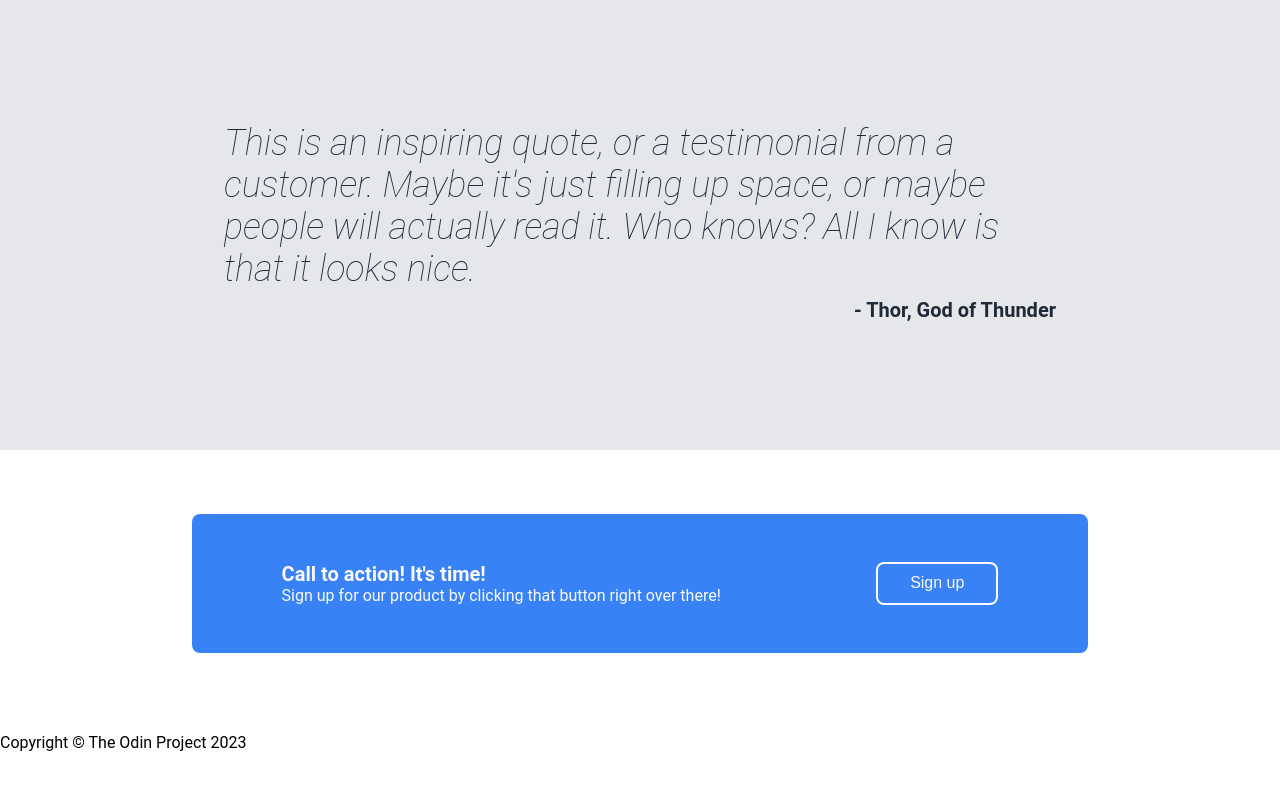
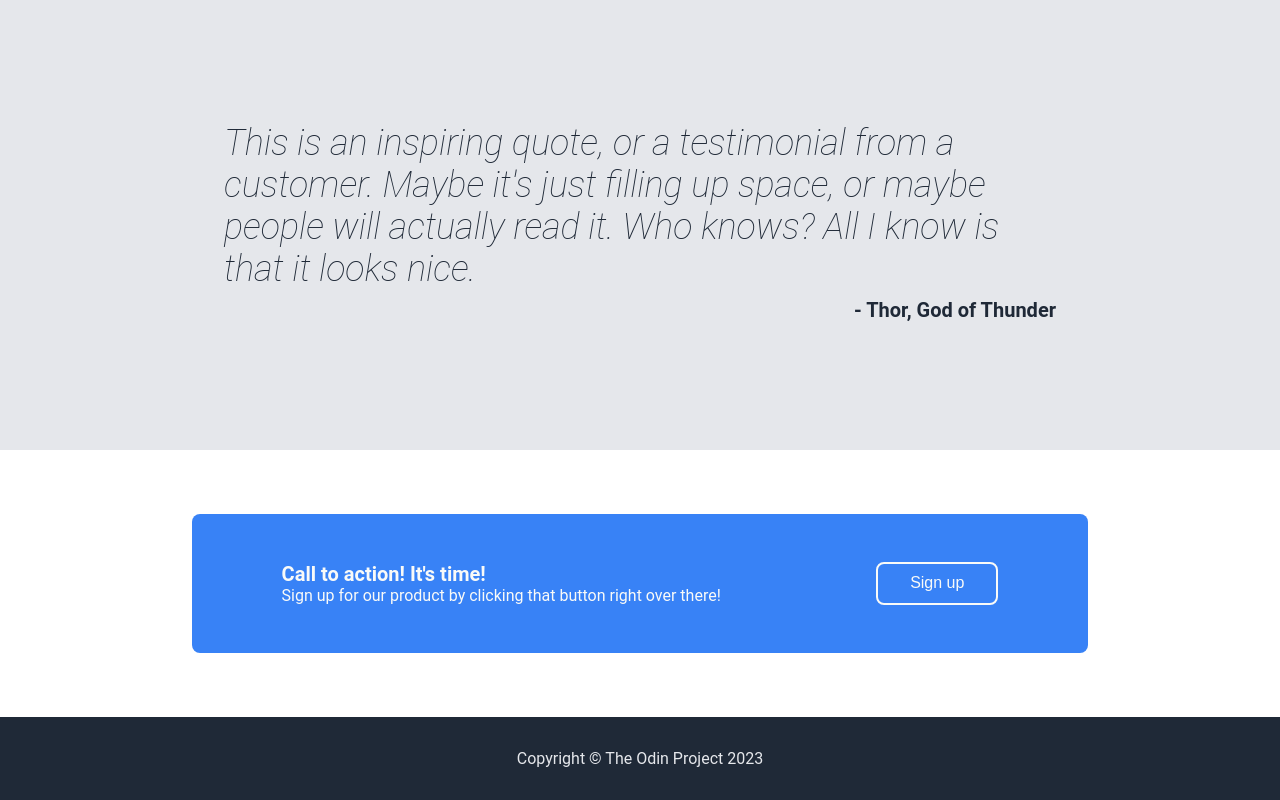
Before and after one commit to aroch17/odin-landing-page, a plain HTML site: page index.html in a window 1280 px wide. Shown: the part 1047-1847 px from the top of the page. Before the commit the page ends 1815 px from the top, so only its background shows below. Drawn offline with Linux system fonts and the light colour scheme.

Commit message:
Style footer

```diff
--- a/styles.css
+++ b/styles.css
@@ -1,6 +1,9 @@
 body {
     font-family: Roboto, Arial, Helvetica, sans-serif;
     margin: 0;
+    height: 100vh;
+    display: flex;
+    flex-direction: column;
 }
 
 ul {
@@ -14,6 +17,10 @@
 a {
     text-decoration: none;
     color: #e5e7eb;
+}
+
+.content {
+    flex: 1;
 }
 
 .container {
@@ -187,3 +194,16 @@
     border-radius: 8px;
     cursor: pointer;
 }
+
+.footer {
+    background-color: #1f2937;
+    color: #e5e7eb;
+    padding: 32px 0;
+    display: flex;
+    justify-content: center;
+    align-items: center;
+}
+
+.footer p {
+    margin: 0;
+}
```
